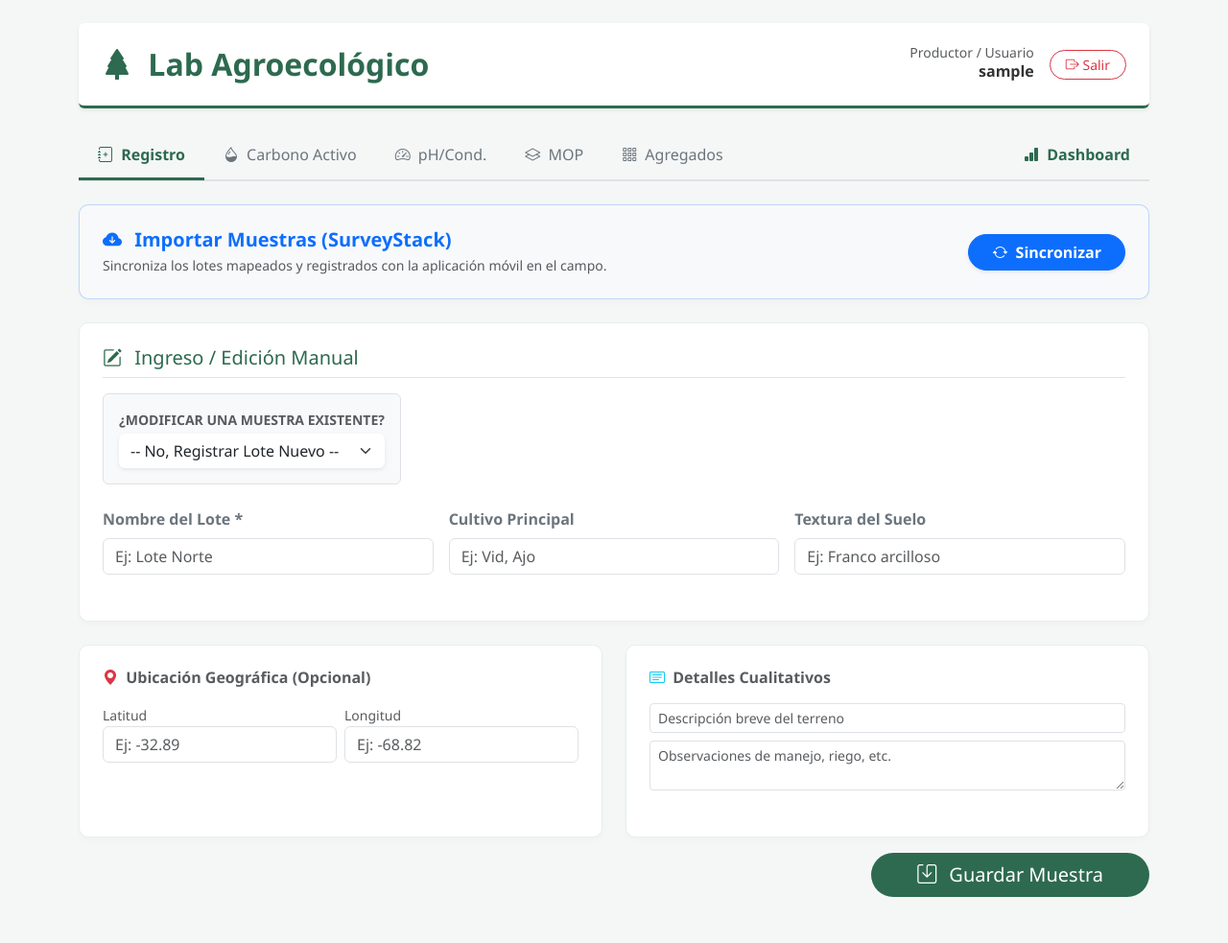
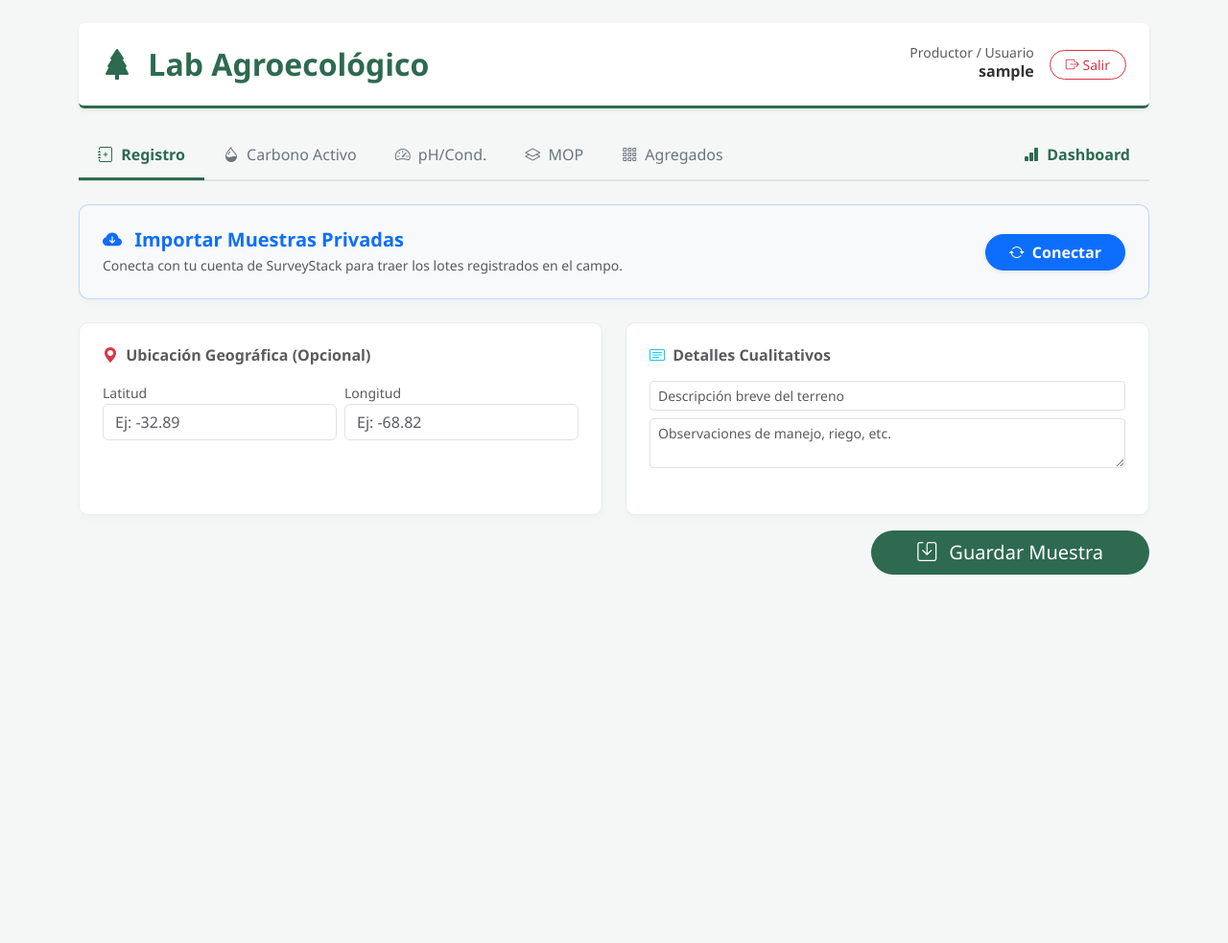
Before and after one commit to fmcanoc/Lab-agroecologico, a Flask app: page / in a window 1280 px wide. Shown: the whole page at 96% size. After the commit the page ends 599 px from the top, so only its background shows below. Run offline with Flask 3, Linux system fonts and the light colour scheme; the visitor is signed in with stand-in values (Sample User, id 1); data that the repository does not hold is empty; some libraries are stand-ins or nearby versions.

Commit message:
Update index.html
loggin

```diff
--- a/templates/index.html
+++ b/templates/index.html
@@ -62,27 +62,47 @@
 
         <div class="tab-pane fade show active" id="muestras">
             <div class="section-card bg-light d-flex justify-content-between align-items-center border-primary border-opacity-25">
-                <div><h5 class="text-primary fw-bold m-0"><i class="bi bi-cloud-arrow-down-fill me-2"></i> Importar Muestras (SurveyStack)</h5><p class="text-muted small m-0 mt-1">Sincroniza los lotes mapeados y registrados con la aplicación móvil en el campo.</p></div>
-                <form action="/sincronizar_api" method="POST"><button type="submit" class="btn btn-primary px-4 fw-bold rounded-pill shadow-sm"><i class="bi bi-arrow-repeat me-1"></i> Sincronizar</button></form>
+    <div>
+        <h5 class="text-primary fw-bold m-0"><i class="bi bi-cloud-arrow-down-fill me-2"></i> Importar Muestras Privadas</h5>
+        <p class="text-muted small m-0 mt-1">Conecta con tu cuenta de SurveyStack para traer los lotes registrados en el campo.</p>
+    </div>
+    <button type="button" class="btn btn-primary px-4 fw-bold rounded-pill shadow-sm" data-bs-toggle="modal" data-bs-target="#modalSync">
+        <i class="bi bi-arrow-repeat me-1"></i> Conectar
+    </button>
+</div>
+
+<div class="modal fade" id="modalSync" tabindex="-1">
+    <div class="modal-dialog modal-dialog-centered">
+        <div class="modal-content border-0 shadow-lg">
+            <div class="modal-header bg-agro text-white border-0">
+                <h5 class="modal-title fw-bold"><i class="bi bi-shield-lock-fill me-2"></i> Autenticación SurveyStack</h5>
+                <button type="button" class="btn-close btn-close-white" data-bs-dismiss="modal"></button>
             </div>
+            <form action="/sincronizar_api" method="POST">
+                <div class="modal-body p-4 text-start">
+                    <p class="text-muted small mb-4">Para importar datos privados, necesitamos validar tu identidad temporalmente con la base de datos de SurveyStack.</p>
 
-            <form action="/" method="POST" class="form-memoria" data-tab="registro">
-                <input type="hidden" name="form_type" value="registro_muestra">
-                <div class="section-card">
-                    <h5 class="mb-3 text-agro border-bottom pb-2"><i class="bi bi-pencil-square me-2"></i> Ingreso / Edición Manual</h5>
-                    <div class="mb-4 bg-light p-3 rounded d-inline-block border">
-                        <label class="form-label small fw-bold text-muted mb-1 d-block text-uppercase">¿Modificar una muestra existente?</label>
-                        <select class="form-select selector-memoria shadow-sm border-0" name="muestra_id_editar" style="min-width: 250px;">
-                            <option value="">-- No, Registrar Lote Nuevo --</option>
-                            {% for m in muestras %}<option value="{{ m.id }}">{{ m.nombre_muestra }}</option>{% endfor %}
-                        </select>
+                    <div class="mb-3">
+                        <label class="form-label fw-bold text-secondary">Email de SurveyStack</label>
+                        <input type="email" class="form-control" name="ss_email" placeholder="tu@email.com" required>
                     </div>
-                    <div class="row g-3 mb-4">
-                        <div class="col-md-4"><label class="form-label fw-bold text-secondary">Nombre del Lote *</label><input type="text" class="form-control" name="nombre" required placeholder="Ej: Lote Norte"></div>
-                        <div class="col-md-4"><label class="form-label fw-bold text-secondary">Cultivo Principal</label><input type="text" class="form-control" name="cultivo" placeholder="Ej: Vid, Ajo"></div>
-                        <div class="col-md-4"><label class="form-label fw-bold text-secondary">Textura del Suelo</label><input type="text" class="form-control" name="textura" placeholder="Ej: Franco arcilloso"></div>
+                    <div class="mb-4">
+                        <label class="form-label fw-bold text-secondary">Contraseña</label>
+                        <input type="password" class="form-control" name="ss_password" placeholder="••••••••" required>
+                    </div>
+
+                    <div class="alert alert-light border small text-muted m-0">
+                        <i class="bi bi-info-circle text-primary me-1"></i> Tus credenciales solo viajan de tu navegador a la API para solicitar acceso y <strong>jamás se guardan</strong> en nuestro sistema.
                     </div>
                 </div>
+                <div class="modal-footer bg-light border-0">
+                    <button type="button" class="btn btn-secondary rounded-pill px-4" data-bs-dismiss="modal">Cancelar</button>
+                    <button type="submit" class="btn btn-agro rounded-pill px-4"><i class="bi bi-cloud-download me-2"></i> Iniciar Sesión e Importar</button>
+                </div>
+            </form>
+        </div>
+    </div>
+</div>
 
                 <div class="row g-4">
                     <div class="col-md-6">
```
